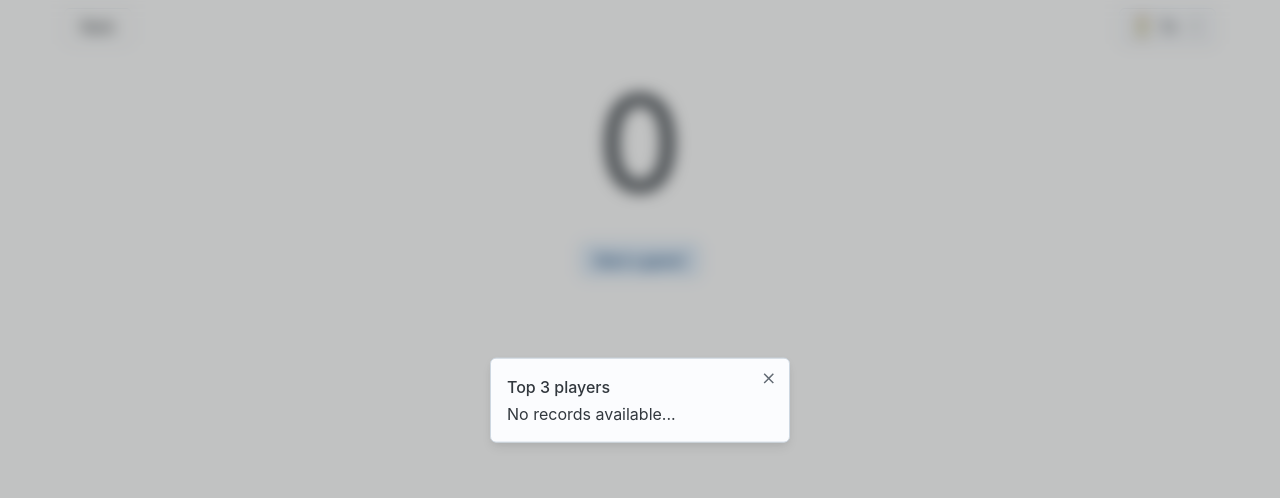
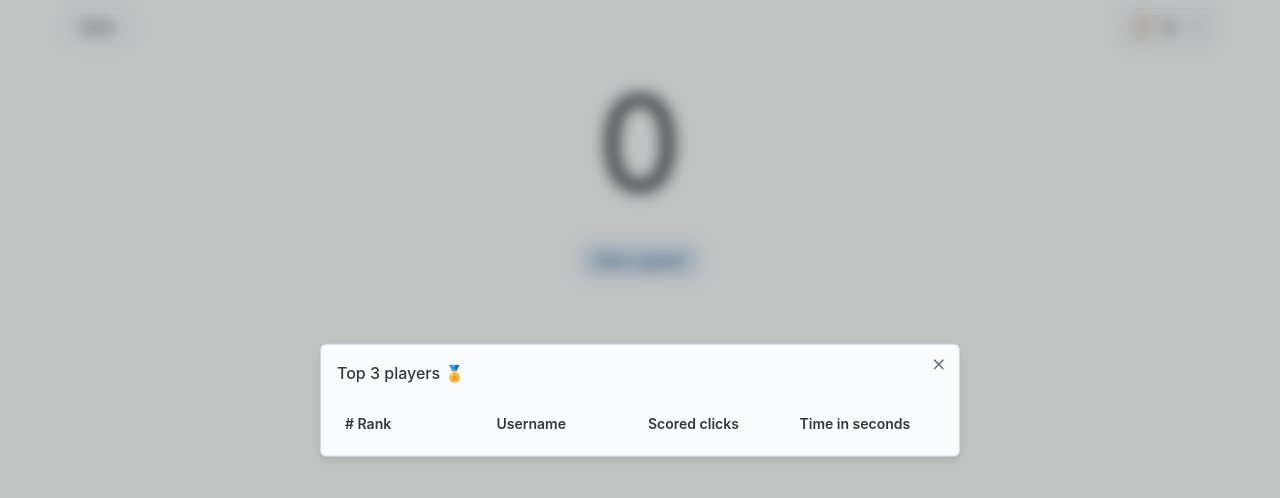
Before and after one commit to jesuspinar/click-speed-test, a React (Vite) app: page / in a window 1280 px wide. Both pictures are taken after a click on the button "Rank". Shown: the top 498 px of the page. Built offline with nearby package versions, Linux system fonts and the light colour scheme.

Commit message:
Add table to rack dialog

```diff
--- a/src/App.jsx
+++ b/src/App.jsx
@@ -1,4 +1,4 @@
-import { Button, Container, Stack, Select, Option, Typography, FormControl, FormLabel, Input } from "@mui/joy";
+import { Button, Container, Stack, Select, Option, Typography, FormControl, FormLabel, Input, Table } from "@mui/joy";
 import { useState, useEffect } from "react";
 import AutoDialog from "./components/AutoDialog";
 import { ToastContainer, toast } from "react-toastify";
@@ -22,6 +22,7 @@ function App() {
 
 		if (isNewRecord) {
 			setOpenNewRecord(true);
+			toast.success("Nice clicker, you are rocking it! 🏆");
 		} else {
 			toast.info("You are not at the top, try again!");
 			setClicks(0);
@@ -84,15 +85,30 @@ function App() {
 		<Container>
 			<ToastContainer position="bottom-right" autoClose={2500} closeOnClick theme="colored" />
 			<Stack direction="row" justifyContent="space-between">
-				<AutoDialog disabled={gameActive} placeholder="Rank" title="Top 3 players">
-					{records.length > 0 ? (
-						records.map((record, index) => {
-							const text = `${++index}# ${record?.name}: ${record?.clicks} in ${record?.time}s`;
-							return <Typography key={index}>{text}</Typography>;
-						})
-					) : (
-						<Typography>No records available...</Typography>
-					)}
+				<AutoDialog size="xs" disabled={gameActive} placeholder="Rank" title="Top 3 players 🏅">
+					<Table borderAxis="none">
+						<thead>
+							<tr>
+								<th>#&nbsp;Rank</th>
+								<th>Username</th>
+								<th>Scored clicks</th>
+								<th>Time in seconds</th>
+							</tr>
+						</thead>
+						<tbody>
+							{records.length > 0 &&
+								records.map((record, index) => {
+									return (
+										<tr key={index}>
+											<td>{++index}</td>
+											<td>{record.name}</td>
+											<td>{record.clicks}</td>
+											<td>{record.time}s</td>
+										</tr>
+									);
+								})}
+						</tbody>
+					</Table>
 				</AutoDialog>
 				<Select disabled={gameActive} startDecorator={<>⏳</>} defaultValue={defaultTime} onChange={handleTimeChange}>
 					<Option value={15}>15s</Option>
```
